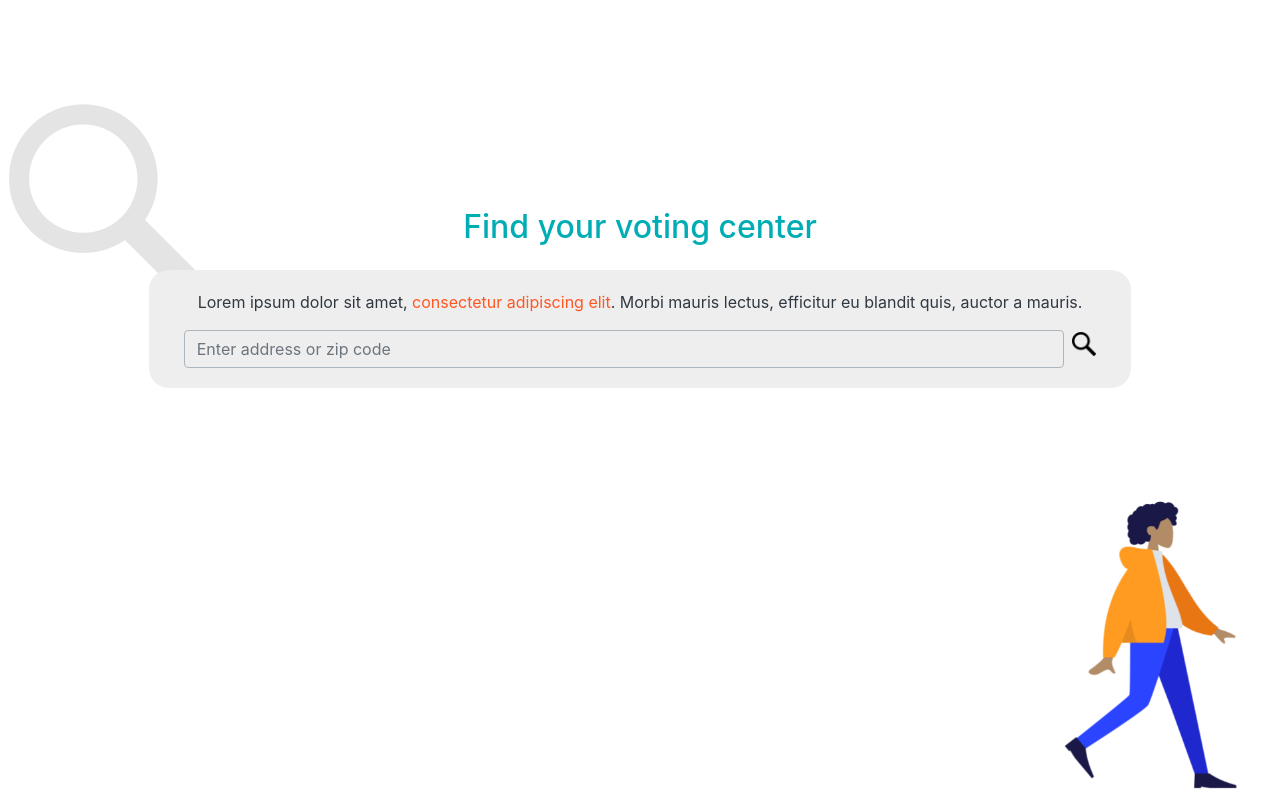
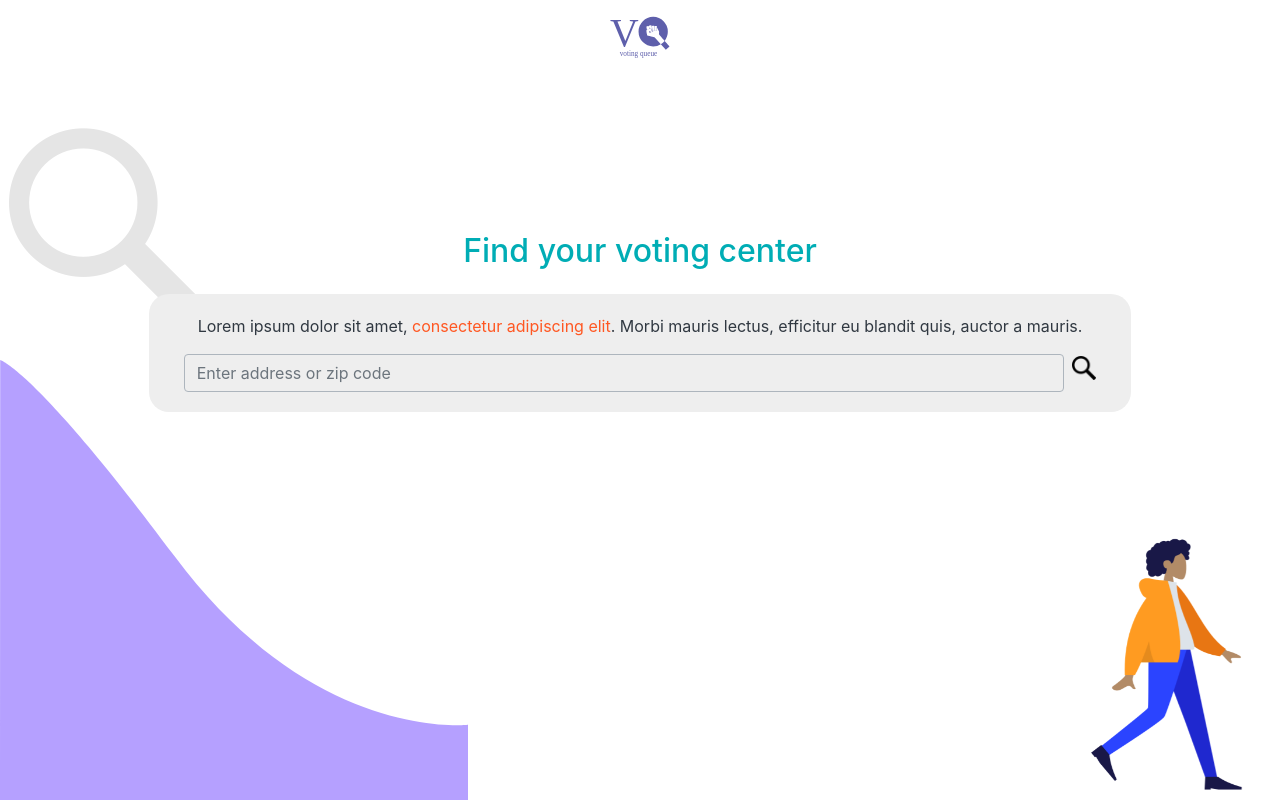
Before and after one commit to QueueTheVote/Vote-Q-FE, a React (Create React App) app: page / in a window 1280 px wide. Built offline with nearby package versions, Linux system fonts and the light colour scheme.

Commit message:
add more css

```diff
--- a/src/api/CivicDataService.js
+++ b/src/api/CivicDataService.js
@@ -12,7 +12,7 @@ const address = {
 // https://www.googleapis.com/civicinfo/v2/voterinfo?address=80232&electionId=2000&key=[YOUR_API_KEY]
 
 export const getAll = async () => {
-  let url = 'https://secret-island-31781.herokuapp.com/centers?electionId=2000&street1=101%20Baker%20St&city=New%20York&state=NY'
+  let url = 'https://secret-island-31781.herokuapp.com/centers?electionId=4977&street1=101%20Baker%20St&city=New%20York&state=NY'
     // LOCATIONS_URL +
     // "address=" +
     // address.street +
--- a/src/components/app/App.js
+++ b/src/components/app/App.js
@@ -1,6 +1,6 @@
 import CenterContainer from "../votingcenter/CenterContainer";
 import CenterDetail from "../votingcenter/CenterDetail";
-import { Route, Redirect } from "react-router-dom";
+import { Link, Route, Redirect } from "react-router-dom";
 import React, { createContext, useReducer } from "react";
 import "../../styles/App.scss";
 import Home from "../home/Home";
@@ -29,6 +29,9 @@ function App() {
 
   return (
     <div className="App">
+      <div className="img-top-right">
+        <Link to="/"><img src="../assets/images/logo-purple.svg"/></Link>
+      </div>
       <AppContext.Provider value={{ state, dispatch }}>
         <Route exact path="/">
          <Home />
--- a/src/components/home/Home.js
+++ b/src/components/home/Home.js
@@ -3,7 +3,7 @@ import HomeForm from './HomeForm'
 
 function Home(props) {
   return (
-    <>
+    <div className="home-container">
       <div className="home row margin-lg px-4">
         <img alt="search-icon" src="/assets/images/search.png"/>
         <h2 className="col-12 p-2">Find your voting center</h2>
@@ -18,8 +18,9 @@ function Home(props) {
           </div>
         </div>
       </div>
+      <img className="img-bottom-left" alt="Purple Curve" src="../assets/images/purple-curve.svg"/>
       <img className="img-bottom-right" alt="Person Walking" src="../assets/images/standing-23.png"/>
-  </>
+    </div>
   )
 }
 
--- a/src/components/votingcenter/CenterContainer.js
+++ b/src/components/votingcenter/CenterContainer.js
@@ -19,8 +19,8 @@ function CenterContainer() {
 
   return (
     <div className="row d-flex justify-content-center mt-2">
-      <div className="col-8">
-      <header>
+      <div className="col-10">
+      <header className="my-4">
         <h3>Your Voting Centers</h3>
       </header>
         <CenterList />
--- a/src/styles/App.scss
+++ b/src/styles/App.scss
@@ -1,5 +1,6 @@
 @import "~bootstrap/scss/bootstrap";
 @import "custom";
+@import "HomePage";
 
 
 // Custom Button Styling
@@ -16,45 +17,26 @@ $votePurple:#725CFF;
 
 // END Custom Button Styling
 
-.img-bottom-right {
-  height: 40vh;
-  position: fixed;
-  bottom: 0; right: 0;
-  z-index: -1;
-}
-
-.home {
-  position: relative;
-
-  img {
-    opacity: 0.1;
-    position: absolute;
-    top: -12vh;
-  }
-}
-
-.search-icon {
-  width: calc(15px + 0.75vw);
-}
-
 .card {
   border: none;
   border-radius: 20px;
 }
 
 .App {
+  height: 100vh;
   text-align: center;
 }
 
 .margin-lg {
-  margin-top: 25vh;
+  margin-top: 20vh;
 }
 
 .padding-reset{
   padding:0;
 }
 
-.bg-vote{
+.bg-vote:first-child{
+  border-radius: 15px 15px 0 0;
   background-color: $votePurple;
 }
 .border-bg-vote{
--- /dev/null
+++ b/src/styles/HomePage.scss
@@ -0,0 +1,40 @@
+
+.img-top-right {
+  height: 8vh;
+
+  img {
+    height: 100%;
+  }
+}
+
+.img-bottom-left {
+  height: 55vh;
+  position: fixed;
+  bottom: 0; left: 0;
+  z-index: -2;
+}
+
+.img-bottom-right {
+  height: 35vh;
+  position: fixed;
+  bottom: 0; right: 0;
+  z-index: -1;
+}
+
+.home-container {
+  overflow: hidden;
+}
+
+.home {
+  position: relative;
+
+  img {
+    opacity: 0.1;
+    position: absolute;
+    top: -12vh;
+  }
+}
+
+.search-icon {
+  width: calc(15px + 0.75vw);
+}
```
Also changed, not shown: public/assets/images/logo-purple.svg (added), public/assets/images/purple-curve.svg (added). Lines whose indentation alone changed are shown as unchanged.
